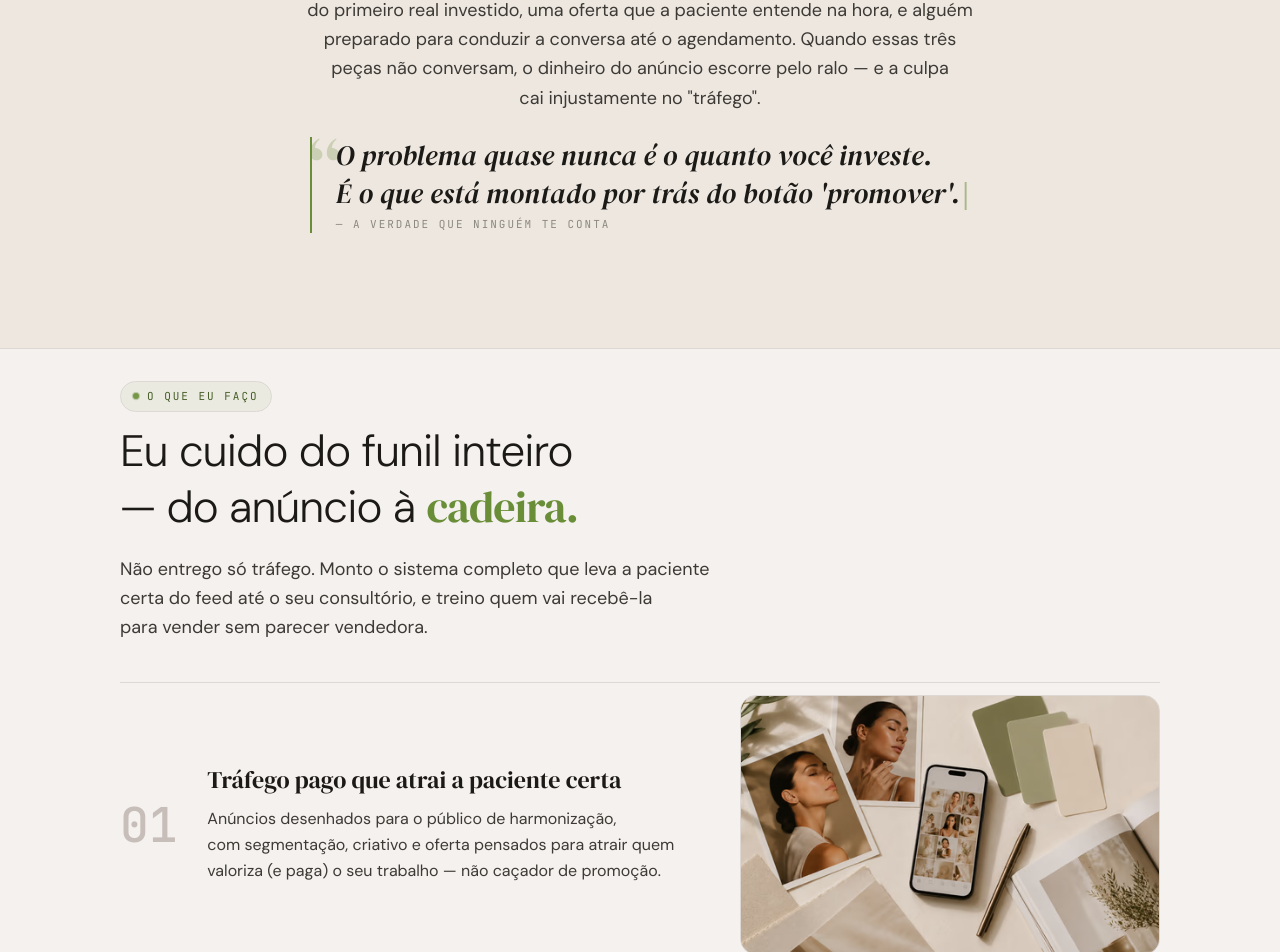
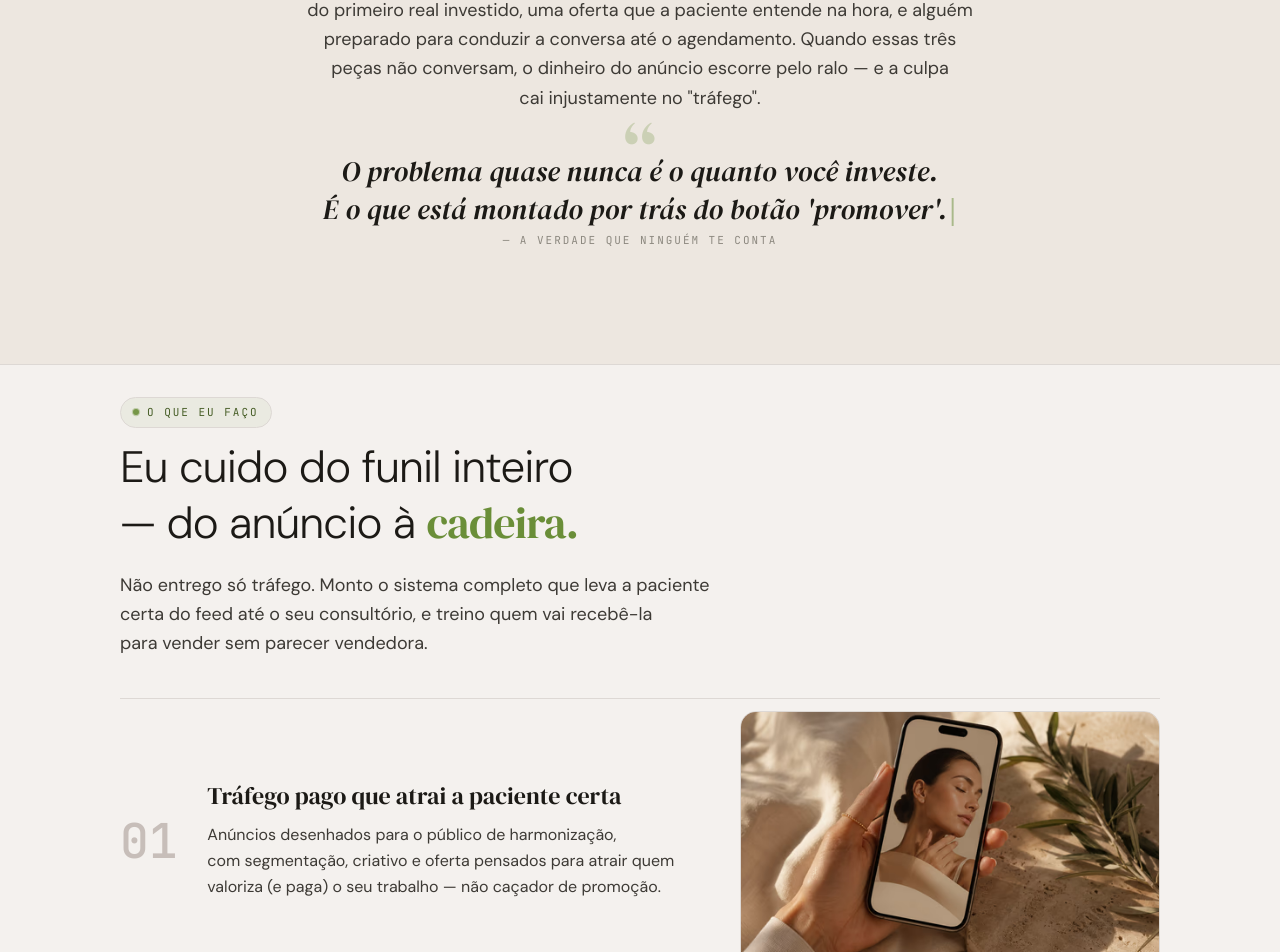
Before and after one commit to devbrenobastos/lp.monikealves, a React (Vite) app: page / in a window 1280 px wide. Shown: the part 1880-2832 px from the top of the page. Built offline with nearby package versions, Linux system fonts and the light colour scheme.

Commit message:
style: center quote block, remove green border and swap solution images 1 and 3

```diff
--- a/src/sections/Solucao.tsx
+++ b/src/sections/Solucao.tsx
@@ -68,21 +68,21 @@ export const Solucao: React.FC = () => {
               <picture>
                 <source
                   type="image/avif"
-                  srcSet={`${trafegoAvif480} 480w, ${trafegoAvif768} 768w, ${trafegoAvif1100} 1100w`}
+                  srcSet={`${conteudoAvif480} 480w, ${conteudoAvif768} 768w, ${conteudoAvif1100} 1100w`}
                   sizes="(max-width: 768px) 100vw, 420px"
                 />
                 <source
                   type="image/webp"
-                  srcSet={`${trafegoWebp480} 480w, ${trafegoWebp768} 768w, ${trafegoWebp1100} 1100w`}
+                  srcSet={`${conteudoWebp480} 480w, ${conteudoWebp768} 768w, ${conteudoWebp1100} 1100w`}
                   sizes="(max-width: 768px) 100vw, 420px"
                 />
                 <img
-                  src={trafegoWebp768}
+                  src={conteudoWebp768}
                   width="1100"
                   height="825"
                   loading="lazy"
                   decoding="async"
-                  alt="Mão segurando um celular que exibe um anúncio editorial de estética"
+                  alt="Moodboard de conteúdo com fotos, feed no celular e cartões de cor verde-oliva"
                   className="w-full h-full object-cover object-center block"
                 />
               </picture>
@@ -154,21 +154,21 @@ export const Solucao: React.FC = () => {
               <picture>
                 <source
                   type="image/avif"
-                  srcSet={`${conteudoAvif480} 480w, ${conteudoAvif768} 768w, ${conteudoAvif1100} 1100w`}
+                  srcSet={`${trafegoAvif480} 480w, ${trafegoAvif768} 768w, ${trafegoAvif1100} 1100w`}
                   sizes="(max-width: 768px) 100vw, 420px"
                 />
                 <source
                   type="image/webp"
-                  srcSet={`${conteudoWebp480} 480w, ${conteudoWebp768} 768w, ${conteudoWebp1100} 1100w`}
+                  srcSet={`${trafegoWebp480} 480w, ${trafegoWebp768} 768w, ${trafegoWebp1100} 1100w`}
                   sizes="(max-width: 768px) 100vw, 420px"
                 />
                 <img
-                  src={conteudoWebp768}
+                  src={trafegoWebp768}
                   width="1100"
                   height="825"
                   loading="lazy"
                   decoding="async"
-                  alt="Moodboard de conteúdo com fotos, feed no celular e cartões de cor verde-oliva"
+                  alt="Mão segurando um celular que exibe um anúncio editorial de estética"
                   className="w-full h-full object-cover object-center block"
                 />
               </picture>
--- a/src/sections/Virada.tsx
+++ b/src/sections/Virada.tsx
@@ -22,16 +22,16 @@ export const Virada: React.FC = () => {
           </h2>
         </div>
 
-        <div className="reveal-item max-w-[62ch] mx-auto text-left md:text-center mb-24">
+        <div className="reveal-item max-w-[62ch] mx-auto text-left md:text-center mb-32">
           <p className="font-sans text-body-l text-ink-2 leading-relaxed">
             <T>Anúncio não é uma máquina de pacientes que você liga e esquece. Ele só funciona quando existe um posicionamento que faz você ser desejada antes do primeiro real investido, uma oferta que a paciente entende na hora, e alguém preparado para conduzir a conversa até o agendamento. Quando essas três peças não conversam, o dinheiro do anúncio escorre pelo ralo — e a culpa cai injustamente no "tráfego".</T>
           </p>
         </div>
 
-        <div className="reveal-item max-w-[760px] mx-auto flex flex-col items-start text-left border-l-2 border-l-olive pl-6 relative">
-          <span className="absolute -top-8 -left-4 font-serif text-[80px] text-olive opacity-25 leading-none select-none">“</span>
+        <div className="reveal-item max-w-[760px] mx-auto flex flex-col items-center text-center relative mt-8">
+          <span className="absolute -top-10 left-1/2 -translate-x-1/2 font-serif text-[80px] text-olive opacity-25 leading-none select-none">“</span>
 
-          <blockquote className="font-serif text-[28px] text-ink italic leading-[1.35] tracking-[0.01em] whitespace-pre-line">
+          <blockquote className="font-serif text-[28px] text-ink italic leading-[1.35] tracking-[0.01em] whitespace-pre-line text-center">
             <Typewriter text={"O problema quase nunca é o quanto você investe.\nÉ o que está montado por trás do botão 'promover'."} />
           </blockquote>
 
```
